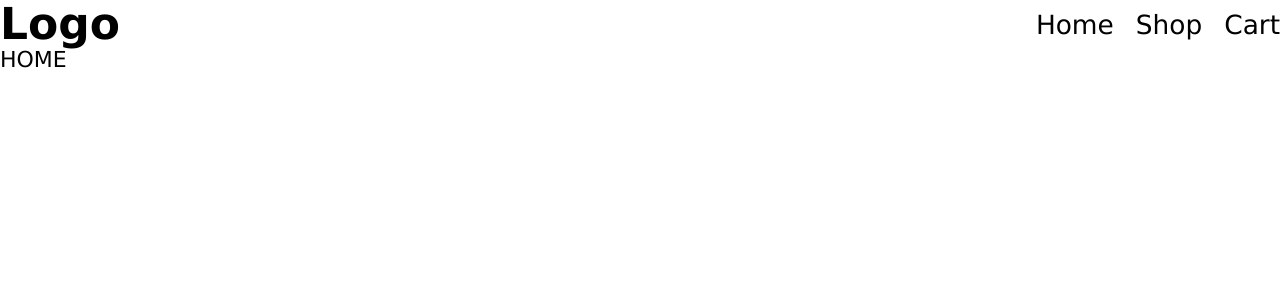
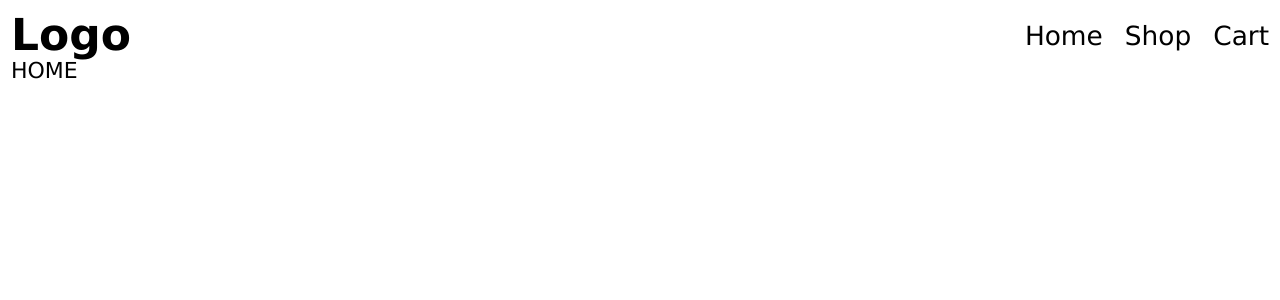
Before and after one commit to Saffr3n-TOP/shopping-cart, a React (Vite) app: page / in a window 1280 px wide. Shown: the top 300 px of the page. Built offline with nearby package versions, Linux system fonts and the light colour scheme.

Commit message:
Add padding to root container

```diff
--- a/src/App.tsx
+++ b/src/App.tsx
@@ -1,5 +1,6 @@
 import { Outlet } from 'react-router-dom';
 import Header from './components/Header';
+import './styles/app.sass';
 
 export default function App() {
   return (
--- /dev/null
+++ b/src/styles/app.sass
@@ -0,0 +1,2 @@
+#root
+  padding: 0.5rem
```
